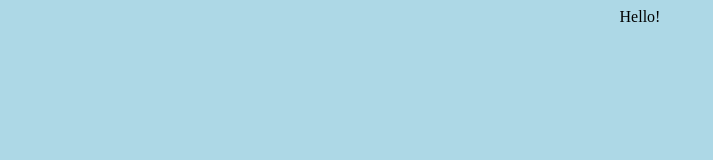
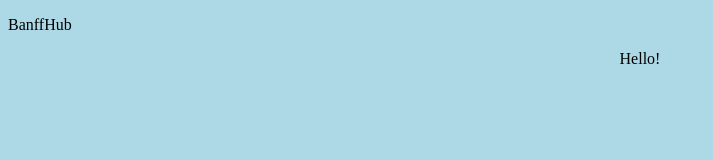
Before and after one commit to hkerr369/banff-hub, a plain HTML site: page index.html in a window 1280 px wide. Shown: the whole page, without its empty margins (0-713 px from the left). Drawn offline with Linux system fonts and the light colour scheme.

Commit message:
Update index.html

```diff
--- a/index.html
+++ b/index.html
@@ -1,6 +1,9 @@
 <!DOCTYPE HTML>
 <HTML>
   <body bgcolor="#ADD8E6">
+    <p bgcolor="#000080">
+      BanffHub
+    </p>
     <center>
       Hello!
     </center>
```
